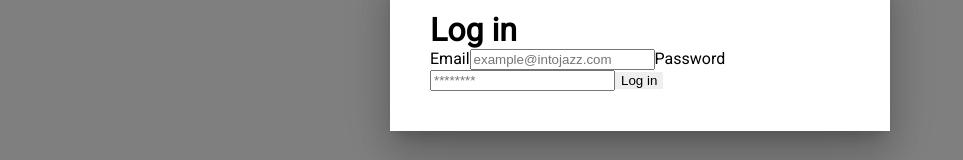
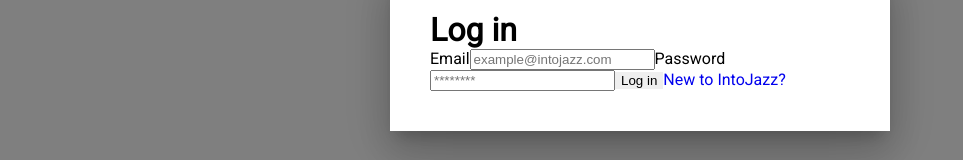
Before and after one commit to unhyif/IntoJazz, a React (Create React App) app: page / in a window 1280 px wide. Both pictures are taken after a click on the button "Log in". Shown: the part 349-509 px from the top of the page, without its empty margins (0-963 px from the left). Built offline with nearby package versions, Linux system fonts and the light colour scheme; no server answers.

Commit message:
fix: close modal on url change & feat: add a link to signup page on LoginForm

```diff
--- a/src/components/LoginForm/LoginForm.jsx
+++ b/src/components/LoginForm/LoginForm.jsx
@@ -3,6 +3,7 @@
 import { useModalHandlersContext } from 'contexts/ModalHandlersContext';
 import { validate } from 'common/validate';
 import Button from 'components/Button/Button';
+import { Link } from 'react-router-dom';
 
 const LoginForm = () => {
   /* states */
@@ -51,6 +52,7 @@
           name="password"
           defaultValue=""
           placeholder="********"
+          autoComplete="current-password"
         />
         {!isPasswordValid && (
           <p>
@@ -60,6 +62,8 @@
         )}
 
         <Button content="Log in"></Button>
+
+        <Link to="/signup">New to IntoJazz?</Link>
       </form>
     </div>
   );
--- a/src/contexts/ModalHandlersContext.js
+++ b/src/contexts/ModalHandlersContext.js
@@ -1,4 +1,5 @@
-import React, { useContext, useState } from 'react';
+import React, { useContext, useEffect, useState } from 'react';
+import { useLocation } from 'react-router-dom';
 import CustomModal from 'components/customModal/CustomModal';
 
 const initialState = {
@@ -18,6 +19,9 @@
     closeModal: () => setModal(initialState),
   };
 
+  const location = useLocation();
+  useEffect(handlers.closeModal, [location]);
+
   return (
     <ModalHandlersContext.Provider value={handlers}>
       {children}
```
